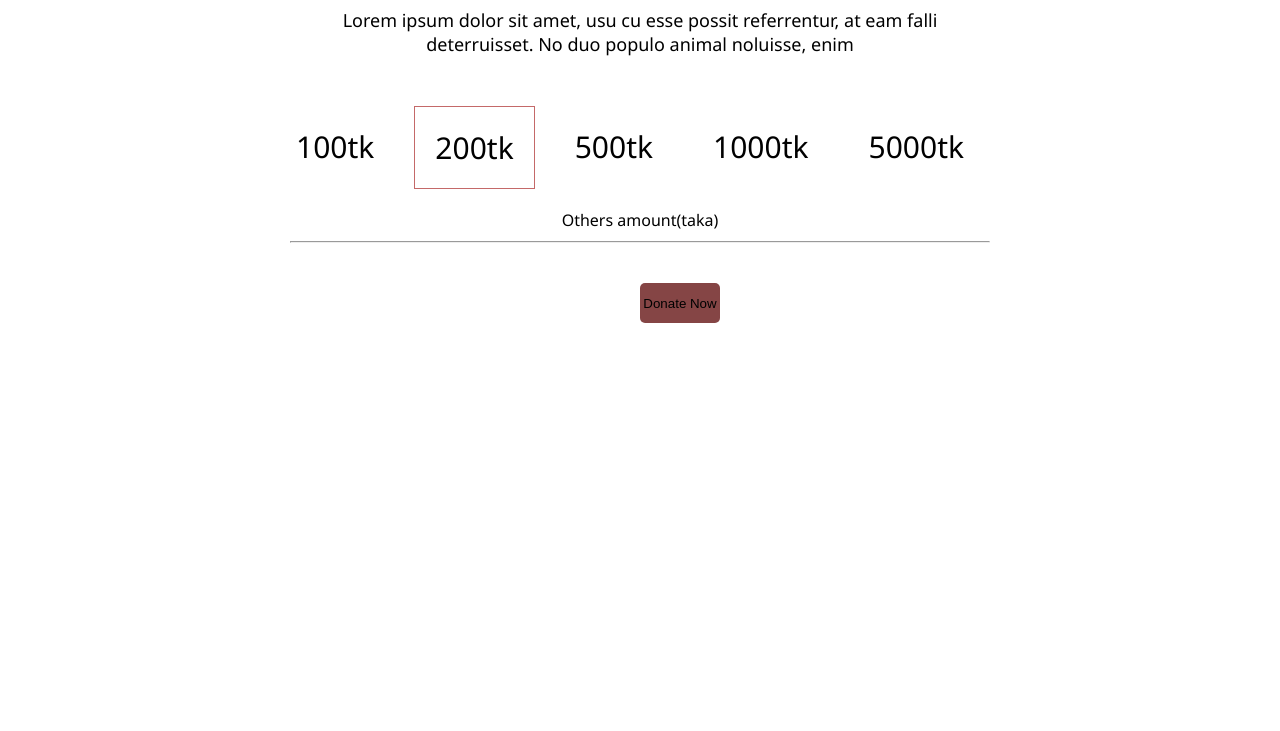
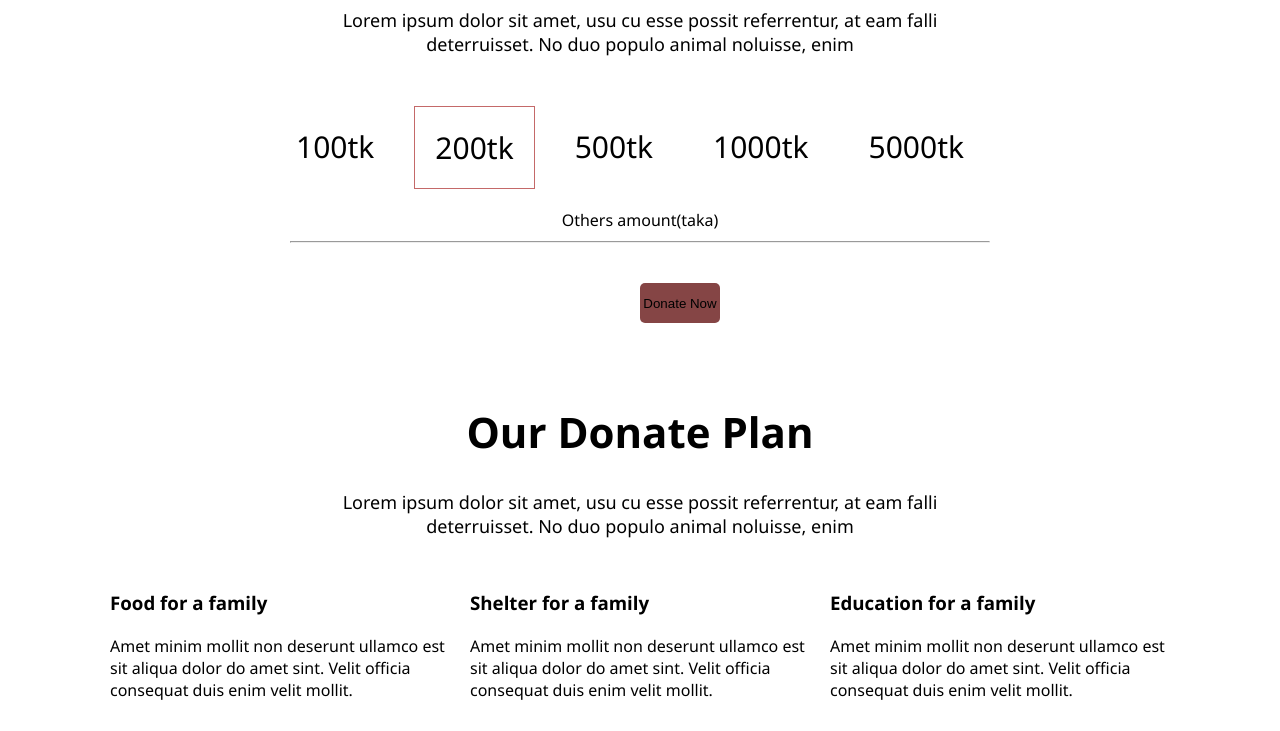
Before and after one commit to Zehad-Sarkar/donate-today, a plain HTML site: page index.html in a window 1280 px wide. Shown: the part 1029-1760 px from the top of the page. Before the commit the page ends 1432 px from the top, so only its background shows below. Drawn offline with Linux system fonts and the light colour scheme.

Commit message:
donate our plan

```diff
--- a/index.html
+++ b/index.html
@@ -12,7 +12,7 @@
 <body>
     <header class="main-header">
         <h1 class="header-heading">Let’s Help Those Who Are <br>
-            More In Need</h1>
+        More In Need</h1>
 
         <p class="heading-para">Lorem ipsum dolor sit amet, usu cu esse possit referrentur, at eam falli <br>
         deterruisset. No duo populo animal noluisse, enim</p>
@@ -46,6 +46,40 @@
 
             <button class="donate-btn-primary">Donate Now</button>
         </div>
+        <div class="our-donate-plan">
+            <div class="donate-plan">
+                <h2 class="donate-heading">Our Donate Plan</h2>
+                <p class="donate-para">Lorem ipsum dolor sit amet, usu cu esse possit referrentur, at eam falli <br>
+                deterruisset. No duo populo animal noluisse, enim</p>
+            </div>
+            <div class="donate-category">
+                <div class="food-family">
+                    <img src="" alt="">
+                    <h3 class="food">Food for a family</h3>
+                    <p class="food-des">Amet minim mollit non deserunt
+                    ullamco est sit aliqua dolor do amet
+                    sint. Velit officia consequat duis enim
+                    velit mollit.</p>
+                </div>
+                <div class="food-family">
+                    <img src="" alt="">
+                    <h3 class="food">Shelter for a family</h3>
+                    <p class="food-des">Amet minim mollit non deserunt
+                    ullamco est sit aliqua dolor do amet
+                    sint. Velit officia consequat duis enim
+                    velit mollit.</p>
+                </div>
+                <div class="food-family">
+                    <img src="" alt="">
+                    <h3 class="food">Education for a family</h3>
+                    <p class="food-des">Amet minim mollit non deserunt
+                    ullamco est sit aliqua dolor do amet
+                    sint. Velit officia consequat duis enim
+                    velit mollit.</p>
+                </div>
+            </div>
+        </div>
+
     </div>
 </body>
 
--- a/styles/style.css
+++ b/styles/style.css
@@ -94,3 +94,25 @@ body {
     margin: 0 auto;
     margin-bottom: 10px;
 }
+/* our donate plan */
+.donate-heading{
+    font-size: 42px;
+    font-weight: 600;
+    text-align: center;
+}
+.donate-para{
+    font-size: 18px;
+    font-weight: 400;
+    text-align: center;
+}
+.donate-category{
+    display: flex;
+    gap: 20px;
+    margin: 30px 110px;
+}
+.food{
+    margin-bottom: 20px;
+}
+/* .food-family{
+    margin-bottom: 20px;
+} */
```
